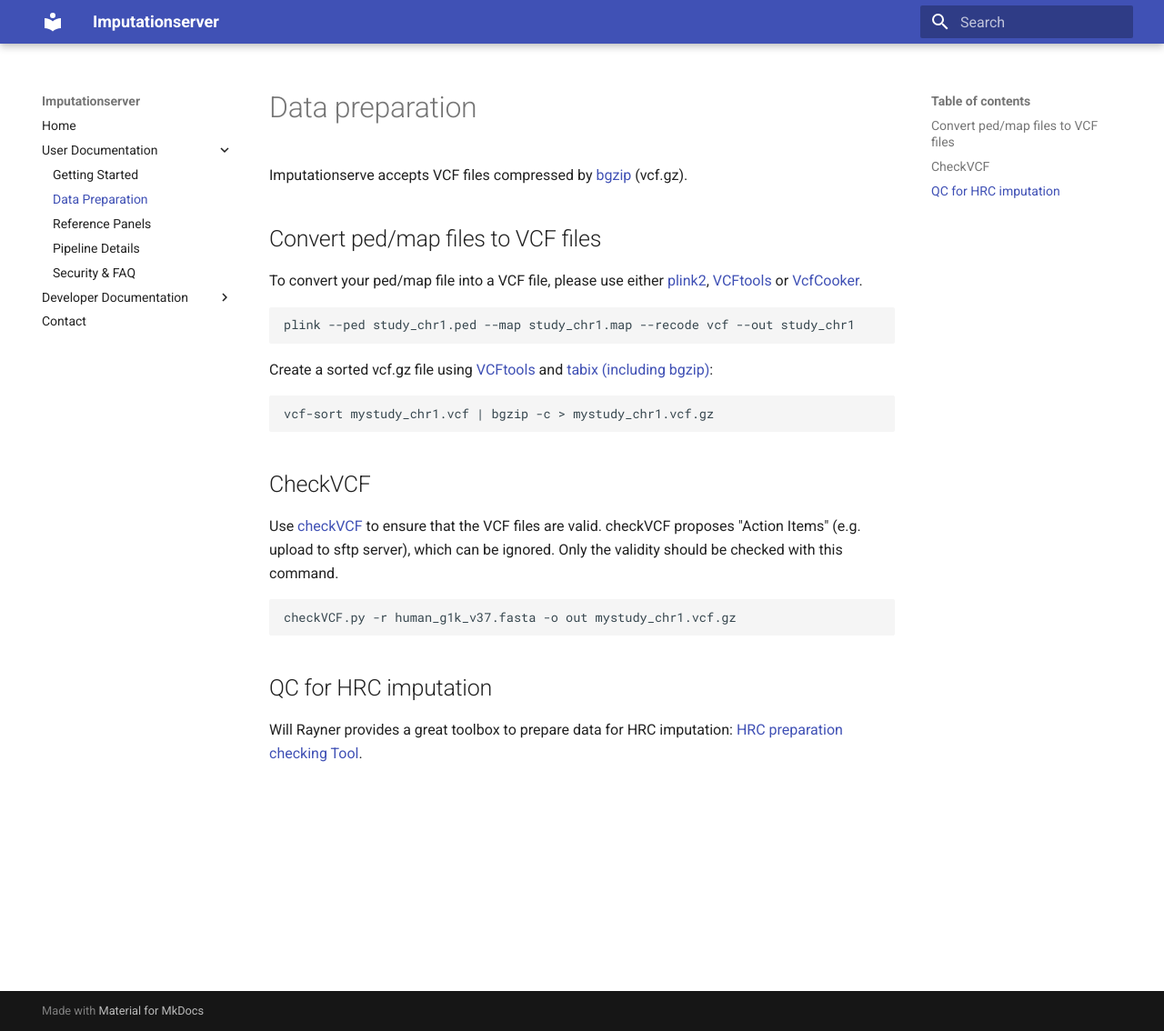
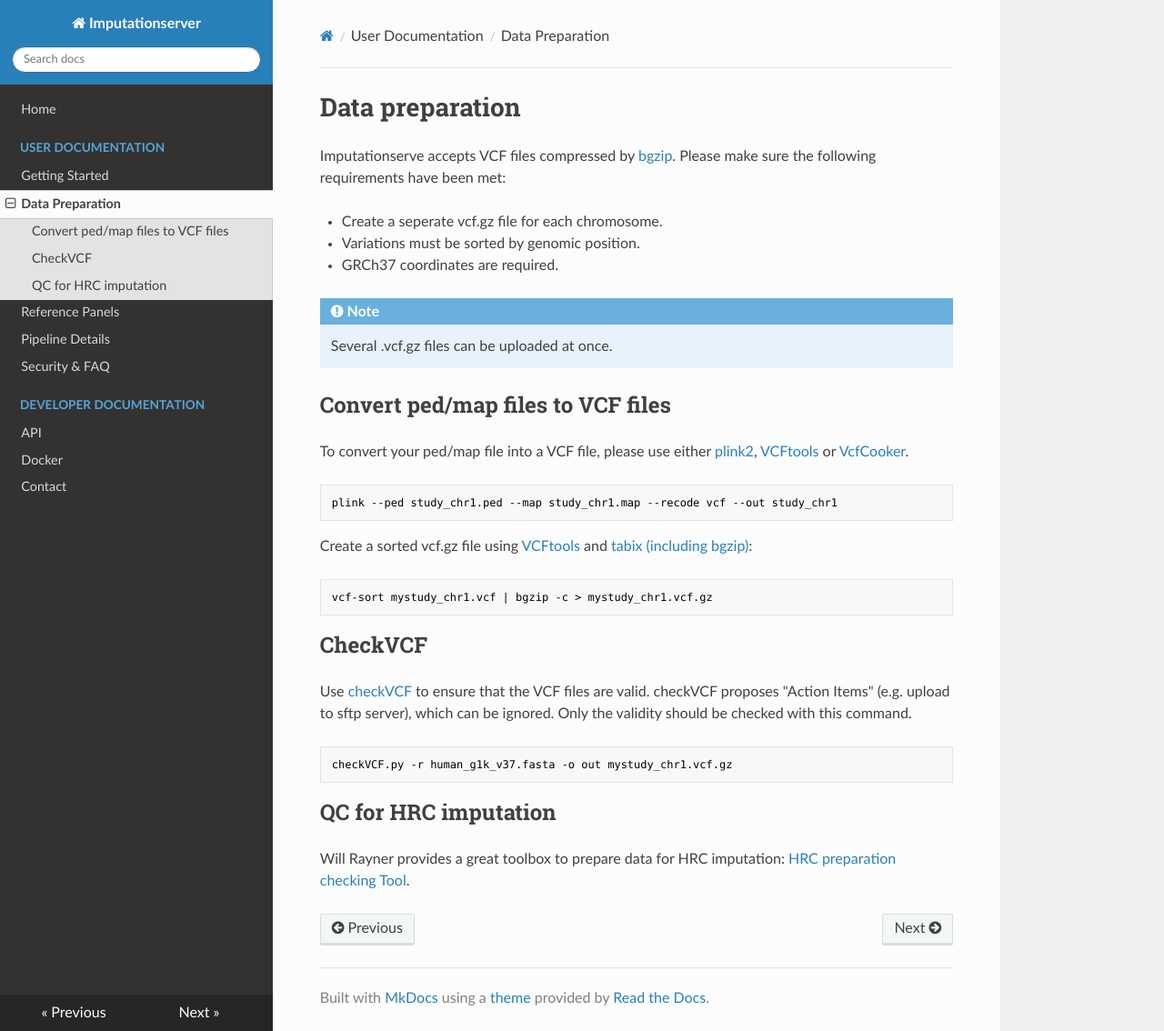
Before and after one commit to genepi/imputationserver, an MkDocs documentation site: the page built from docs/prepare-your-data.md, in a window 1280 px wide and 1134 px high. Shown: the whole window at 91% size. Built offline with MkDocs 1.6.1, drawn with Linux system fonts in a browser that asks for light colours; nearby versions of some CDN libraries; old or Windows-style settings are respelled for this version of MkDocs.

Commit message:
Updated documentation.

```diff
--- a/docs/prepare-your-data.md
+++ b/docs/prepare-your-data.md
@@ -1,6 +1,13 @@
 # Data preparation
 
-Imputationserve accepts VCF files compressed by [bgzip](http://samtools.sourceforge.net/tabix.shtml) (vcf.gz).
+Imputationserve accepts VCF files compressed by [bgzip](http://samtools.sourceforge.net/tabix.shtml). Please make sure the following requirements have been met:
+
+- Create a seperate vcf.gz file for each chromosome.
+- Variations must be sorted by genomic position.
+- GRCh37 coordinates are required.
+
+!!! note
+    Several .vcf.gz files can be uploaded at once.
 
 ## Convert ped/map files to VCF files
 
--- a/mkdocs.yml
+++ b/mkdocs.yml
@@ -1,5 +1,5 @@
 site_name: Imputationserver
-theme: material
+theme: readthedocs
 pages:
 - Home: index.md
 - User Documentation:
```
Also changed, not shown: docs/docker.md (+2 -2 lines).
